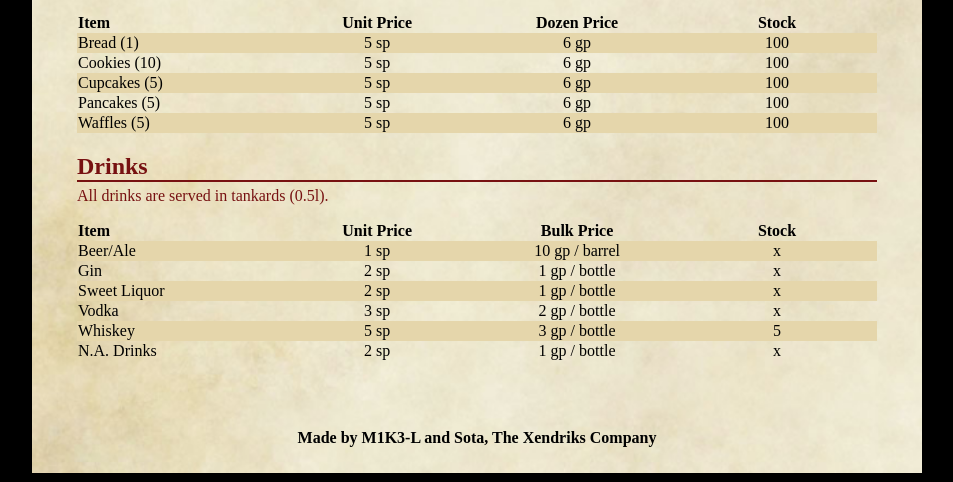
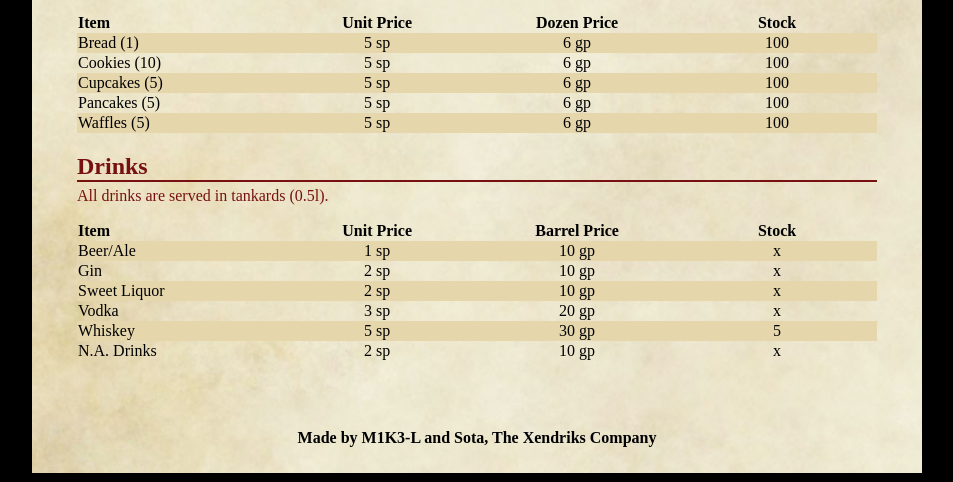
Before and after one commit to LarsDebloudts/XendriksCompany, a plain HTML site: page XendriksCompany/index.html in a window 1280 px wide. Shown: the part 544-1026 px from the top of the page, without its empty margins (163-1116 px from the left). Drawn offline with Linux system fonts and the light colour scheme.

Commit message:
Update index.html

```diff
--- a/XendriksCompany/index.html
+++ b/XendriksCompany/index.html
@@ -88,43 +88,43 @@
             <tr>
                 <th class="left">Item</th>
                 <th>Unit Price</th>
-                <th>Bulk Price</th>
+                <th>Barrel Price</th>
                 <th>Stock</th>
             </tr>
             <tr>
                 <td class="left">Beer/Ale</td>
                 <td>1 sp</td>
-                <td>10 gp / barrel</td>
+                <td>10 gp</td>
                 <td>x</td>
             </tr>
             <tr>
                 <td class="left">Gin</td>
                 <td>2 sp</td>
-                <td>1 gp / bottle</td>
+                <td>10 gp</td>
                 <td>x</td>
             </tr>
             <tr>
                 <td class="left">Sweet Liquor</td>
                 <td>2 sp</td>
-                <td>1 gp / bottle</td>
+                <td>10 gp</td>
                 <td>x</td>
             </tr>
             <tr>
                 <td class="left">Vodka</td>
                 <td>3 sp</td>
-                <td>2 gp / bottle</td>
+                <td>20 gp</td>
                 <td>x</td>
             </tr>
             <tr>
                 <td class="left">Whiskey</td>
                 <td>5 sp</td>
-                <td>3 gp / bottle</td>
+                <td>30 gp</td>
                 <td>5</td>
             </tr>
             <tr>
                 <td class="left">N.A. Drinks</td>
                 <td>2 sp</td>
-                <td>1 gp / bottle</td>
+                <td>10 gp</td>
                 <td>x</td>
             </tr>
         </table>
```
